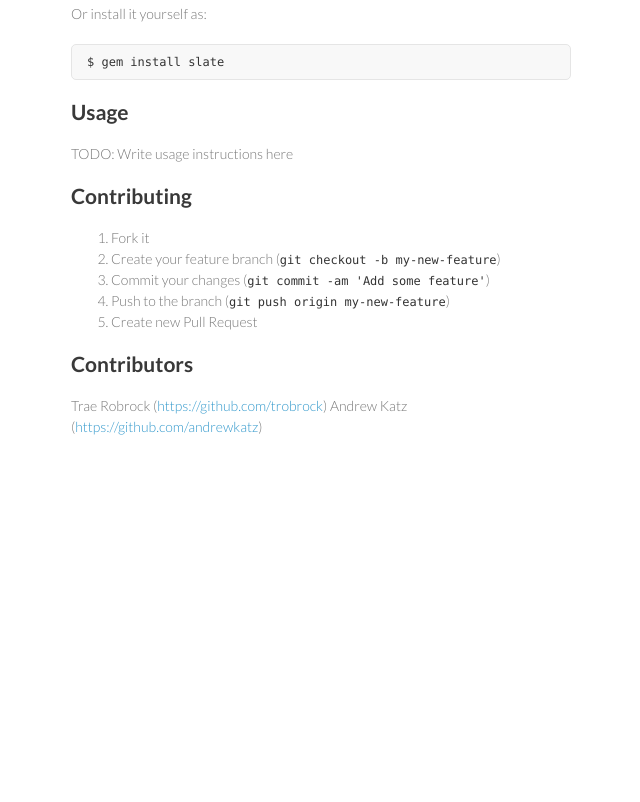
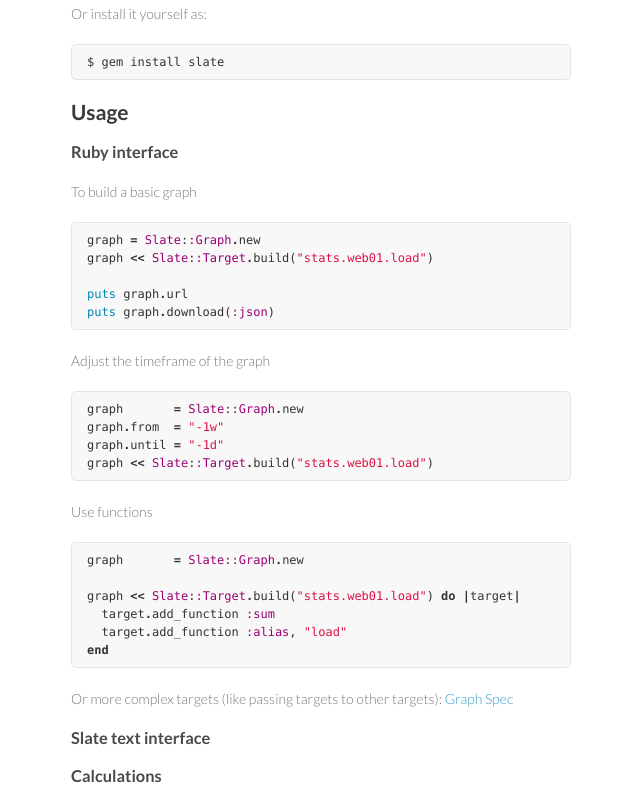
Before and after one commit to trobrock/slate, a plain HTML site: page index.html in a window 1280 px wide. Shown: the part 1014-1816 px from the top of the page, without its empty margins (499-1139 px from the left). Before the commit the page ends 1521 px from the top, so only its background shows below. Drawn offline with Linux system fonts and the light colour scheme.

```diff
--- a/index.html
+++ b/index.html
@@ -54,7 +54,40 @@
 
 <h2>Usage</h2>
 
-<p>TODO: Write usage instructions here</p>
+<h3>Ruby interface</h3>
+
+<p>To build a basic graph</p>
+
+<div class="highlight"><pre><span class="n">graph</span> <span class="o">=</span> <span class="ss">Slate</span><span class="p">:</span><span class="ss">:Graph</span><span class="o">.</span><span class="n">new</span>
+<span class="n">graph</span> <span class="o">&lt;&lt;</span> <span class="ss">Slate</span><span class="p">:</span><span class="ss">:Target</span><span class="o">.</span><span class="n">build</span><span class="p">(</span><span class="s2">"stats.web01.load"</span><span class="p">)</span>
+
+<span class="nb">puts</span> <span class="n">graph</span><span class="o">.</span><span class="n">url</span>
+<span class="nb">puts</span> <span class="n">graph</span><span class="o">.</span><span class="n">download</span><span class="p">(</span><span class="ss">:json</span><span class="p">)</span>
+</pre></div>
+
+<p>Adjust the timeframe of the graph</p>
+
+<div class="highlight"><pre><span class="n">graph</span>       <span class="o">=</span> <span class="ss">Slate</span><span class="p">:</span><span class="ss">:Graph</span><span class="o">.</span><span class="n">new</span>
+<span class="n">graph</span><span class="o">.</span><span class="n">from</span>  <span class="o">=</span> <span class="s2">"-1w"</span>
+<span class="n">graph</span><span class="o">.</span><span class="n">until</span> <span class="o">=</span> <span class="s2">"-1d"</span>
+<span class="n">graph</span> <span class="o">&lt;&lt;</span> <span class="ss">Slate</span><span class="p">:</span><span class="ss">:Target</span><span class="o">.</span><span class="n">build</span><span class="p">(</span><span class="s2">"stats.web01.load"</span><span class="p">)</span>
+</pre></div>
+
+<p>Use functions</p>
+
+<div class="highlight"><pre><span class="n">graph</span>       <span class="o">=</span> <span class="ss">Slate</span><span class="p">:</span><span class="ss">:Graph</span><span class="o">.</span><span class="n">new</span>
+
+<span class="n">graph</span> <span class="o">&lt;&lt;</span> <span class="ss">Slate</span><span class="p">:</span><span class="ss">:Target</span><span class="o">.</span><span class="n">build</span><span class="p">(</span><span class="s2">"stats.web01.load"</span><span class="p">)</span> <span class="k">do</span> <span class="o">|</span><span class="n">target</span><span class="o">|</span>
+  <span class="n">target</span><span class="o">.</span><span class="n">add_function</span> <span class="ss">:sum</span>
+  <span class="n">target</span><span class="o">.</span><span class="n">add_function</span> <span class="ss">:alias</span><span class="p">,</span> <span class="s2">"load"</span>
+<span class="k">end</span>
+</pre></div>
+
+<p>Or more complex targets (like passing targets to other targets): <a href="spec/slate/graph_spec.rb">Graph Spec</a></p>
+
+<h3>Slate text interface</h3>
+
+<h3>Calculations</h3>
 
 <h2>Contributing</h2>
 
```
Also changed, not shown: params.json (+1 -1 lines).
